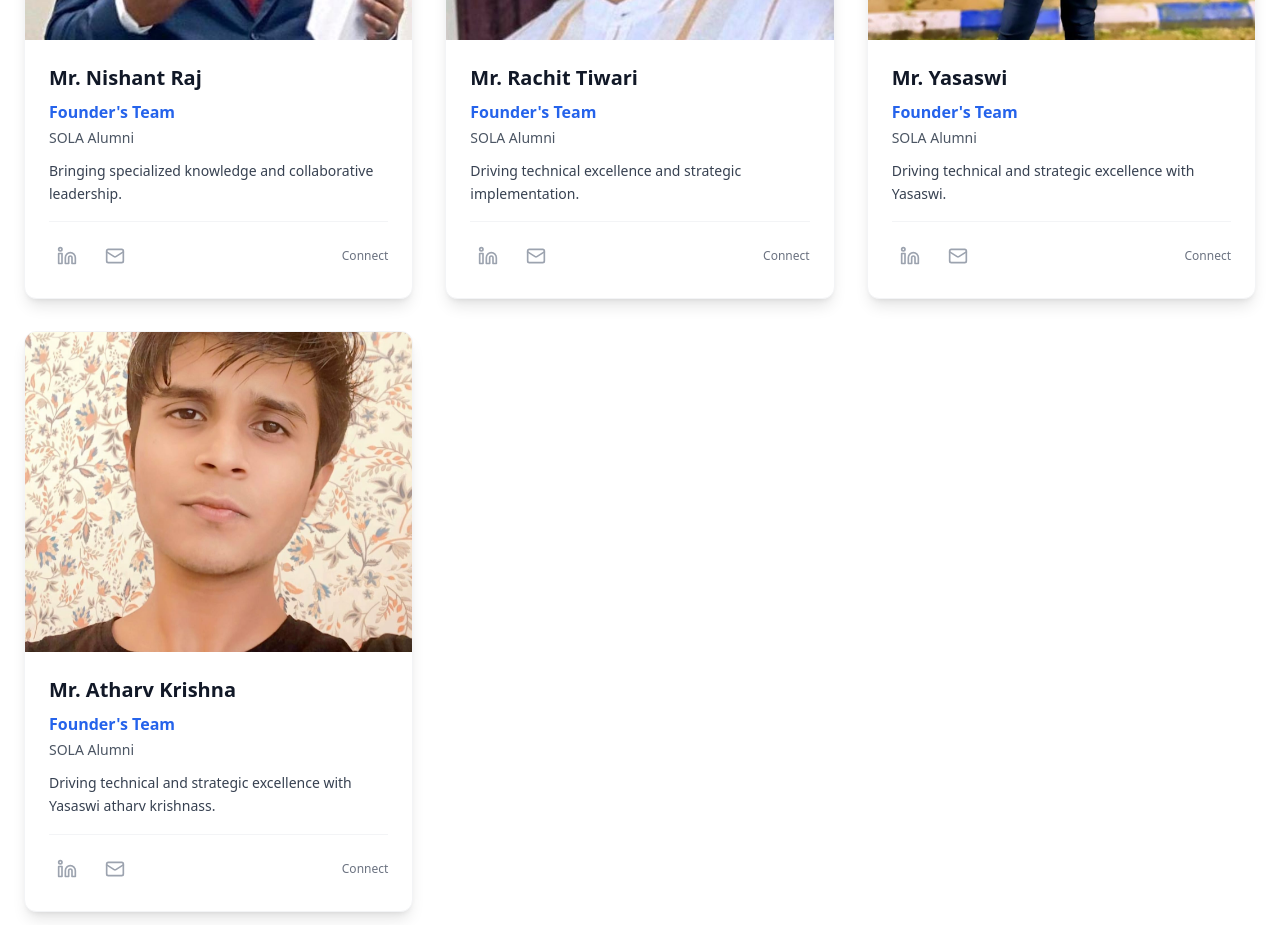
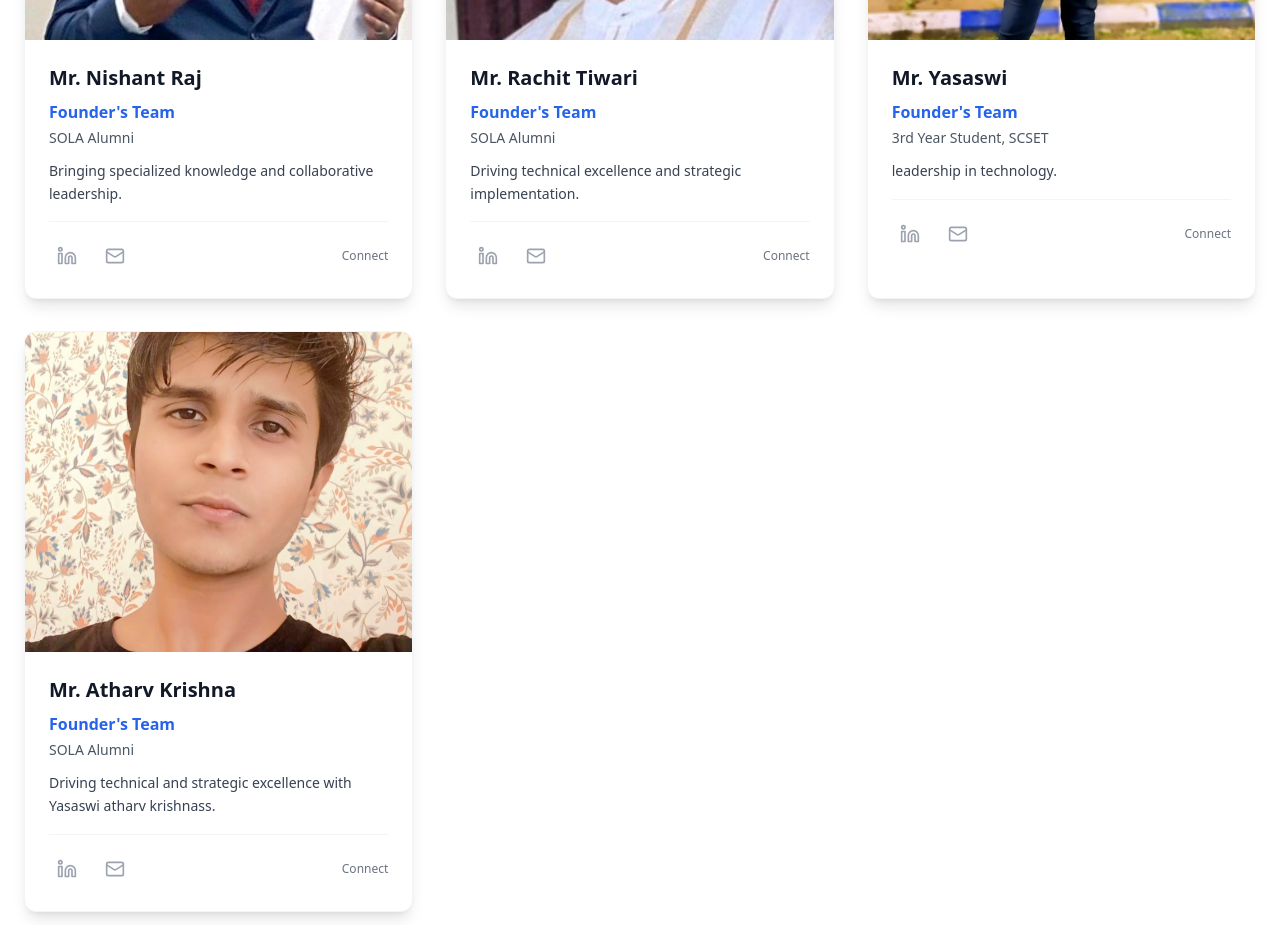
Before and after one commit to Akhilesh2006s/Inkaranya-team, a React (Vite) app: page / in a window 1280 px wide. Shown: the part 1640-2565 px from the top of the page. Built offline with nearby package versions, Linux system fonts and the light colour scheme.

Commit message:
Revert Yasaswi back to original information: 3rd Year Student, SCSET

```diff
--- a/src/App.tsx
+++ b/src/App.tsx
@@ -45,8 +45,8 @@ function App() {
     {
       name: "Mr. Yasaswi",
       role: "Founder's Team",
-      category: "SOLA Alumni",
-      description: "Driving technical and strategic excellence with Yasaswi."
+      category: "3rd Year Student, SCSET",
+      description: "leadership in technology."
     },
     {
       name: "Mr. Atharv Krishna",
```
